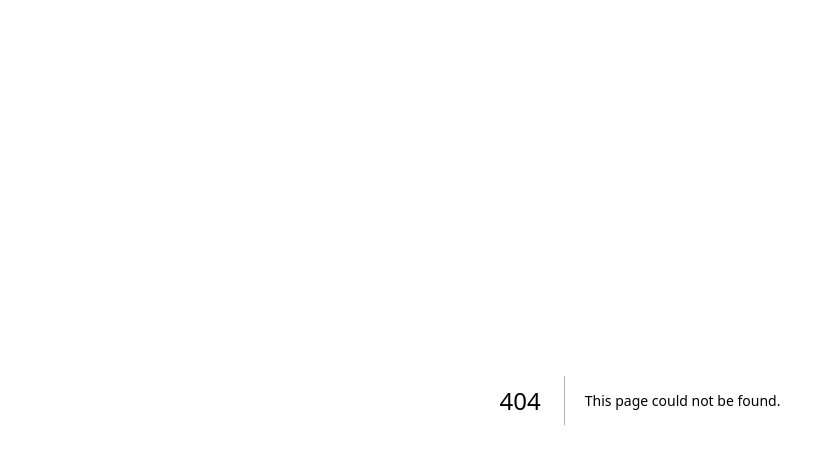
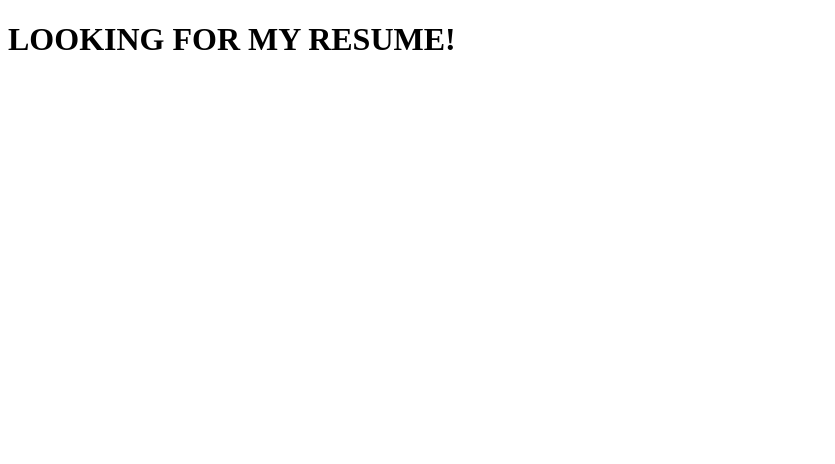
Before and after one commit to SalilMonga/SalilMonga.github.io, a Next.js app in the folder react-portfolio/: page /resumeModal in a window 1280 px wide. Before the commit this address had no page. Shown: the top 464 px of the page, without its empty margins (0-835 px from the left). Built offline with nearby package versions, Linux system fonts and the light colour scheme.

Commit message:
feat: Created modal files. Not implemented

```diff
--- /dev/null
+++ b/react-portfolio/app/resumeModal/ResumeModal.tsx
@@ -0,0 +1,7 @@
+export const ResumeModal = () => {
+  return (
+    <div>
+      <h1>LOOKING FOR MY RESUME!</h1>
+    </div>
+  );
+};
--- /dev/null
+++ b/react-portfolio/pages/resumeModal.tsx
@@ -0,0 +1,5 @@
+import { ResumeModal } from "../app/resumeModal/ResumeModal";
+
+export default function ResumeModalPage() {
+  return <ResumeModal />;
+}
```
Also changed, not shown: 1 other file (tests, documents, lock files or other folders).
